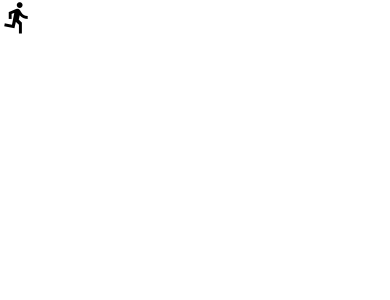
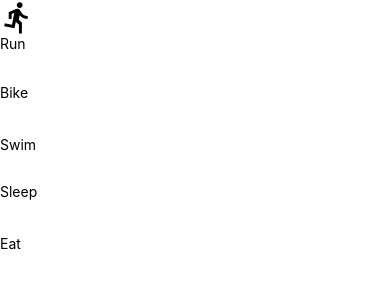
Before and after one commit to ahmetsametoglu/UdaciFitness, a React Native app: screen / in a window 390 px wide. Shown: the top 300 px of the page. Built offline with nearby package versions, Linux system fonts and the light colour scheme.

Commit message:
feat: Stepper and Slider component added to AddEntry component

```diff
--- a/components/AddEntry.js
+++ b/components/AddEntry.js
@@ -1,10 +1,79 @@
 import React, { Component } from 'react';
 import { View } from 'react-native';
 import { getMetricMetaInfo } from '../utils/helpers';
-import { MaterialIcons } from '@expo/vector-icons';
+
+import Slider from './Slider';
+import Stepper from './Stepper';
 
 export default class AddEntry extends Component {
+  state = {
+    run: 0,
+    bike: 0,
+    swim: 0,
+    sleep: 0,
+    eat: 0
+  };
+
+  increment = metric => {
+    const { max, step } = getMetricMetaInfo(metric);
+
+    this.setState(state => {
+      const count = state[metric] + step;
+
+      return {
+        ...state,
+        [metric]: count > max ? max : count
+      };
+    });
+  };
+
+  decrement = metric => {
+    this.setState(state => {
+      const count = state[metric] - getMetricMetaInfo(metric).step;
+
+      return {
+        ...state,
+        [metric]: count < 0 ? 0 : count
+      };
+    });
+  };
+
+  slide = (metric, value) => {
+    this.setState(() => ({
+      [metric]: value
+    }));
+  };
+
   render() {
-    return <View>{getMetricMetaInfo('run').getIcon()}</View>;
+    const metaInfo = getMetricMetaInfo();
+
+    return (
+      <View>
+        {Object.keys(metaInfo).map(key => {
+          const { getIcon, type, ...rest } = metaInfo[key];
+          const value = this.state[key];
+
+          return (
+            <View key={key}>
+              {getIcon()}
+              {type === 'slider' ? (
+                <Slider
+                  value={value}
+                  onChange={value => this.slide(key, value)}
+                  {...rest}
+                />
+              ) : (
+                <Stepper
+                  value={value}
+                  onIncrement={() => this.increment(key)}
+                  onDecrement={() => this.decrement(key)}
+                  {...rest}
+                />
+              )}
+            </View>
+          );
+        })}
+      </View>
+    );
   }
 }
```
